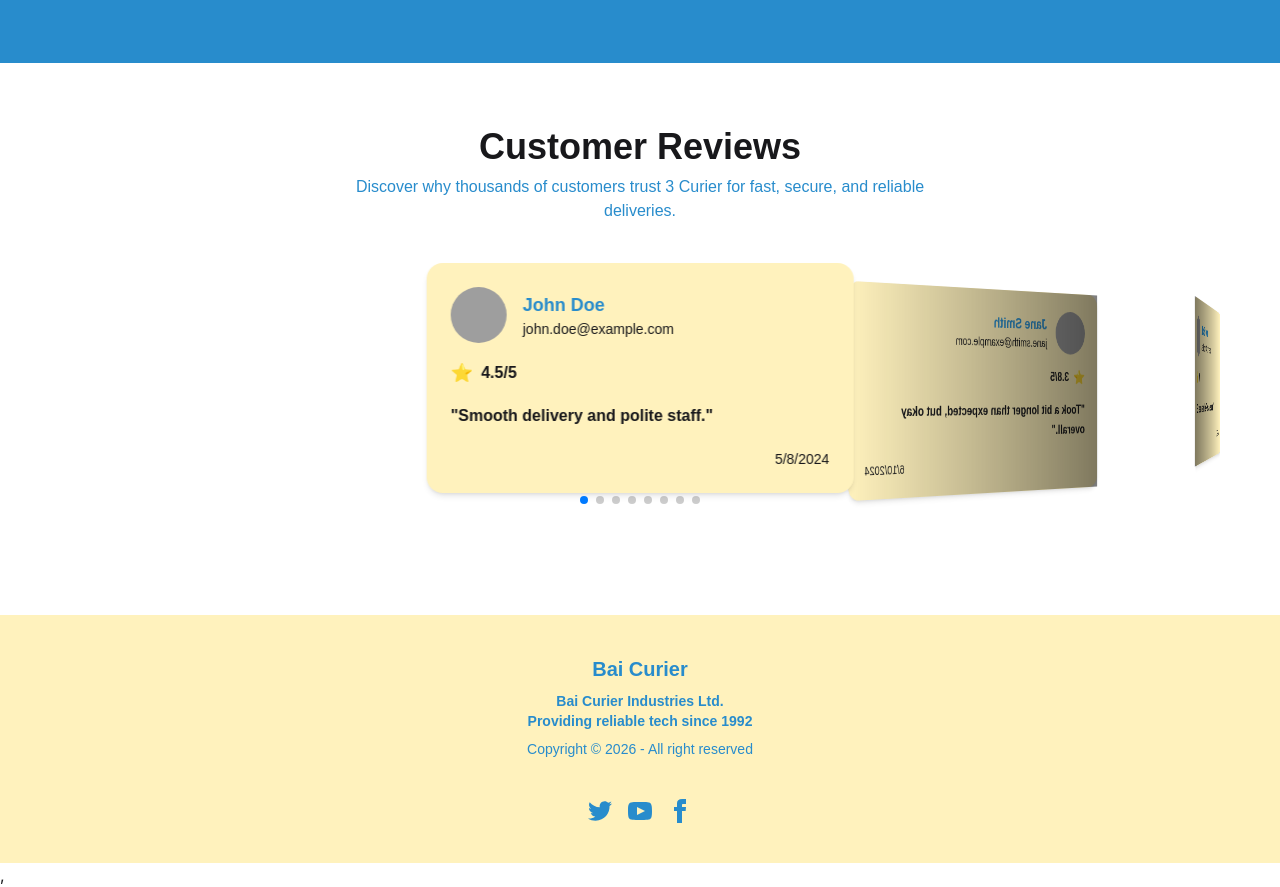
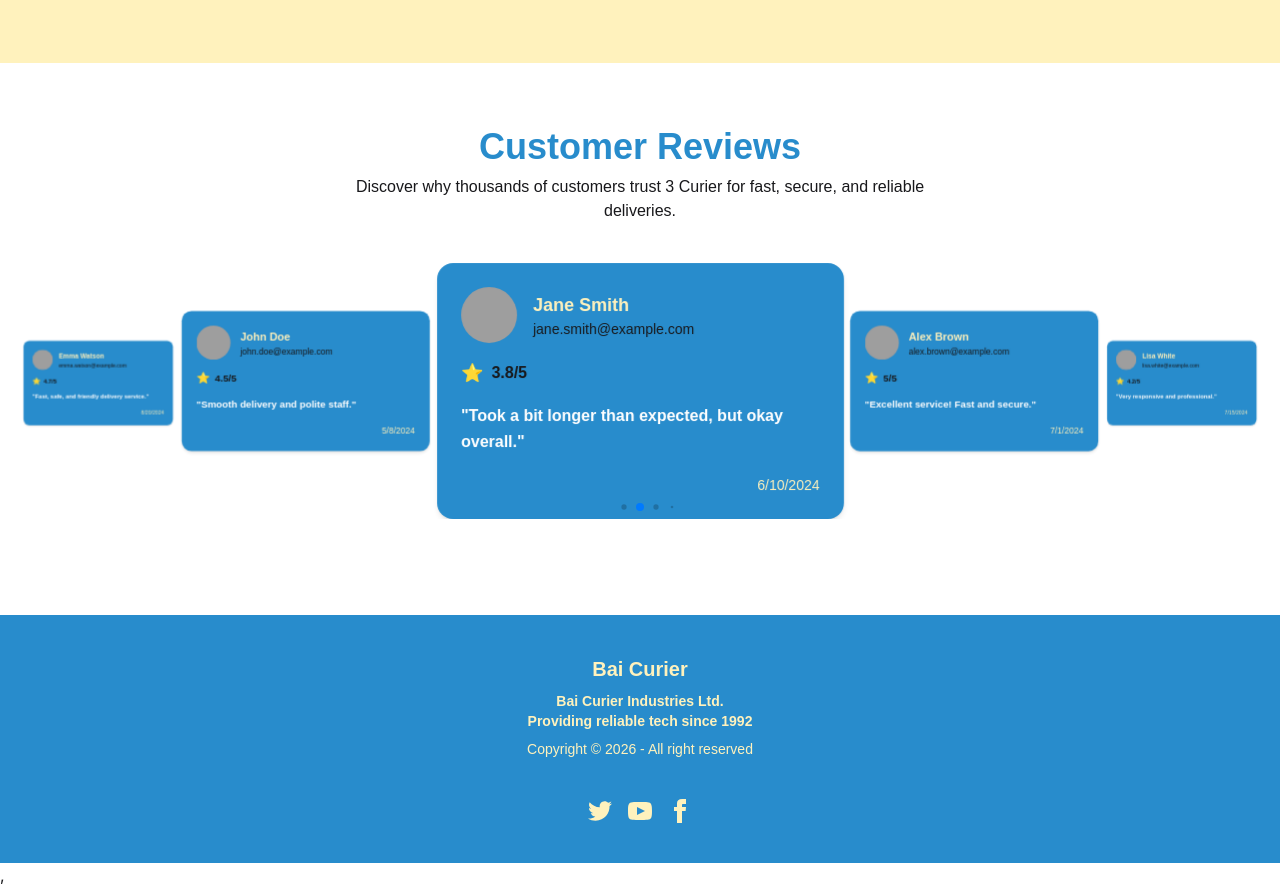
Before and after one commit to RohanR05/batrox-curier, a React (Vite) app: page / in a window 1280 px wide. Shown: the part 560-1447 px from the top of the page. Built offline with nearby package versions, Linux system fonts and the light colour scheme; grey boxes are pictures that could not be loaded.

Commit message:
color for card

```diff
--- a/src/index.css
+++ b/src/index.css
@@ -13,6 +13,7 @@
 @plugin "daisyui/theme" {
   name: "light";
   default: true;
-  --color-primary: #288ccc;
-  --color-secondary: #fff2bd;
+  --color-primary: #fff2bd;
+  --color-secondary: #288ccc;
+  --color-info:#ffffff;
 }
--- a/src/pages/Home/Home.jsx
+++ b/src/pages/Home/Home.jsx
@@ -6,7 +6,7 @@ const Home = () => {
   const reviewData = fetch("/reviews.json").then((res) => res.json());
 
   return (
-    <div>
+    <div className="mx-2 md:mx-auto">
       <Banner></Banner>
       <Suspense fallback={<p>Loading Reviews</p>}>
         <Review reviewData={reviewData}></Review>
--- a/src/pages/Home/Review/Review.jsx
+++ b/src/pages/Home/Review/Review.jsx
@@ -1,6 +1,6 @@
 import React, { use } from "react";
 import { Swiper, SwiperSlide } from "swiper/react";
-import { EffectCoverflow, Pagination } from "swiper/modules";
+import { Autoplay, EffectCoverflow, Pagination } from "swiper/modules";
 
 import "swiper/css";
 import "swiper/css/effect-coverflow";
@@ -14,8 +14,10 @@ const Review = ({ reviewData }) => {
   return (
     <div className="py-16">
       <div className="text-center mb-10">
-        <h2 className="text-3xl md:text-4xl font-bold">Customer Reviews</h2>
-        <p className="mt-2 text-primary max-w-xl mx-auto">
+        <h2 className="text-3xl md:text-4xl text-secondary font-bold">
+          Customer Reviews
+        </h2>
+        <p className="mt-2 max-w-xl mx-auto">
           Discover why thousands of customers trust 3 Curier for fast, secure,
           and reliable deliveries.
         </p>
@@ -24,27 +26,42 @@ const Review = ({ reviewData }) => {
         effect="coverflow"
         grabCursor={true}
         centeredSlides={true}
-        pagination={{ clickable: true }}
+        loop={true}
+        spaceBetween={30}
+        speed={800}
+        autoplay={{
+          delay: 3000,
+          disableOnInteraction: false,
+          pauseOnMouseEnter: true,
+        }}
+        pagination={{
+          clickable: true,
+          dynamicBullets: true,
+        }}
         breakpoints={{
           320: {
-            slidesPerView: 1,
+            slidesPerView: 1.1,
           },
           640: {
-            slidesPerView: 2,
+            slidesPerView: 1.6,
           },
           1024: {
+            slidesPerView: 2.5,
+          },
+          1280: {
             slidesPerView: 3,
           },
         }}
         coverflowEffect={{
-          rotate: 50,
+          rotate: 0,
           stretch: 0,
-          depth: 100,
-          modifier: 3,
-          slideShadows: true,
+          depth: 180,
+          modifier: 1.9,
+          scale: 0.9,
+          slideShadows: false,
         }}
-        modules={[EffectCoverflow, Pagination]}
-        className="mySwiper"
+        modules={[EffectCoverflow, Pagination, Autoplay]}
+        className="mySwiper py-10"
       >
         {reviews.map((review) => (
           <SwiperSlide key={review._id || review.id}>
--- a/src/pages/Home/ReviewsCard/ReviewsCard.jsx
+++ b/src/pages/Home/ReviewsCard/ReviewsCard.jsx
@@ -28,17 +28,17 @@ const ReviewsCard = ({ review }) => {
 
       {/* Rating */}
       <div className="mt-4 flex items-center gap-2">
-        <span className="text-yellow-500 text-lg">⭐</span>
+        <span className="text-primary text-lg">⭐</span>
         <span className="font-semibold">{ratings}/5</span>
       </div>
 
       {/* Review */}
-      <p className="mt-4 font-semibold leading-relaxed">
+      <p className="mt-4 font-semibold text-info  leading-relaxed">
         "{reviewText}"
       </p>
 
       {/* Date */}
-      <div className="mt-5 text-right text-sm text-primary-400">
+      <div className="mt-5 text-right text-sm text-primary">
         {new Date(date).toLocaleDateString()}
       </div>
     </div>
```
